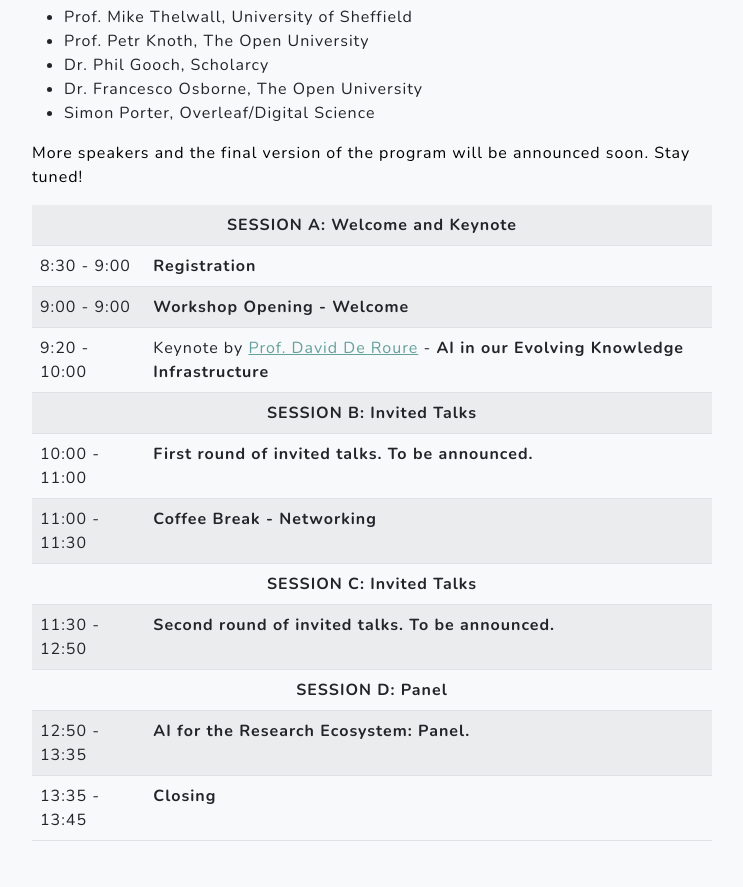
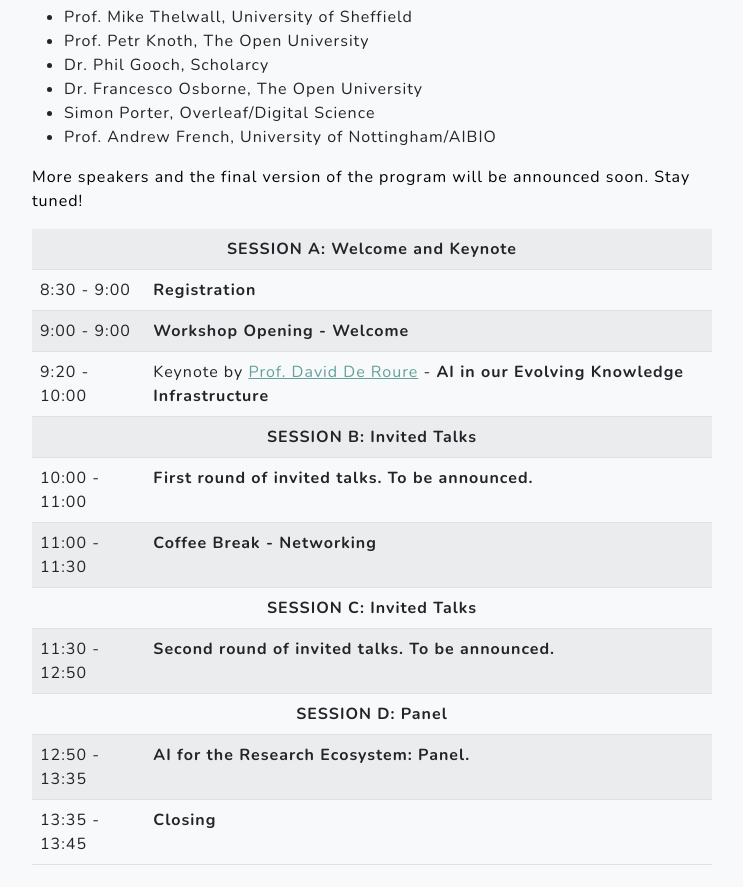
Before and after one commit to ai4re/ai4re, a plain HTML site: page index.html in a window 1280 px wide. Shown: the part 2900-3787 px from the top of the page, without its empty margins (268-1011 px from the left). Drawn offline with nearby package versions, Linux system fonts and the light colour scheme.

Commit message:
added prof french as speaker

```diff
--- a/index.html
+++ b/index.html
@@ -176,6 +176,7 @@
                         <li>Dr. Phil Gooch, Scholarcy</li>
                         <li>Dr. Francesco Osborne, The Open University</li>
                         <li>Simon Porter, Overleaf/Digital Science</li>
+                        <li>Prof. Andrew French, University of Nottingham/AIBIO</li>
                     </ul>
                     </p>
                     <p class="text-black text-start">More speakers and the final version of the program will be
```
